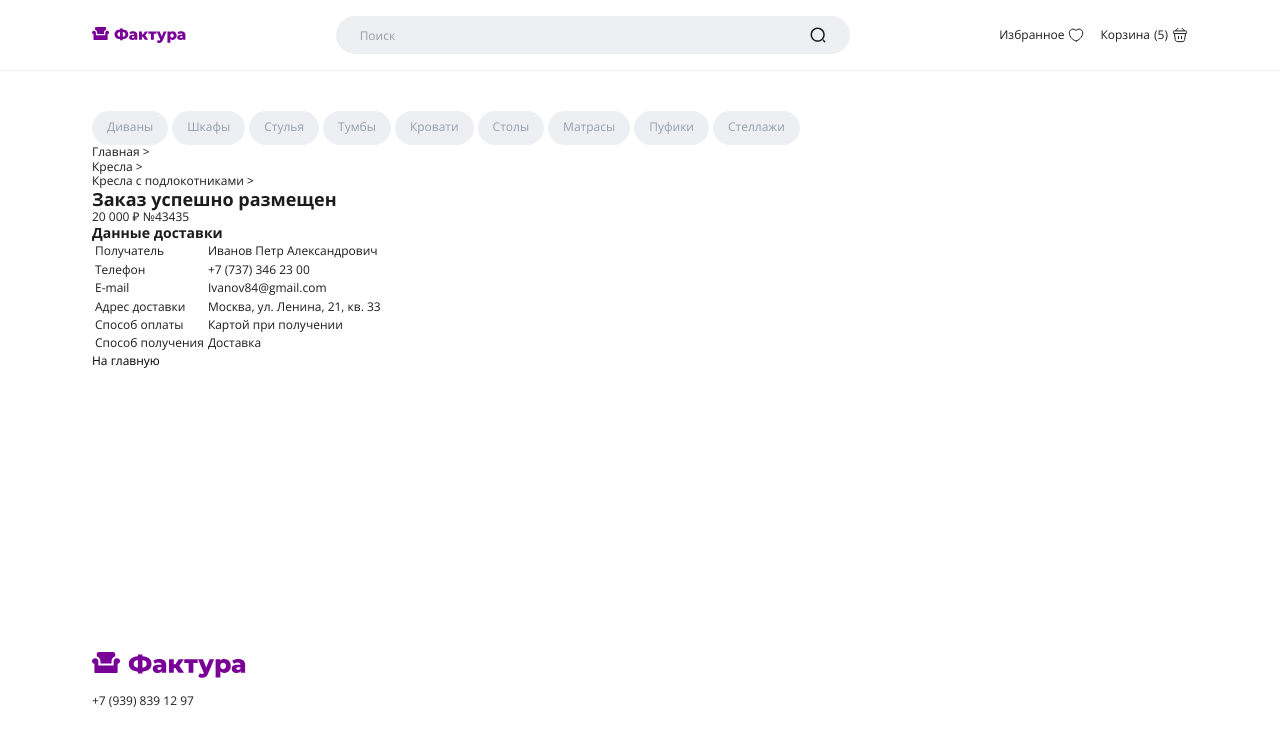
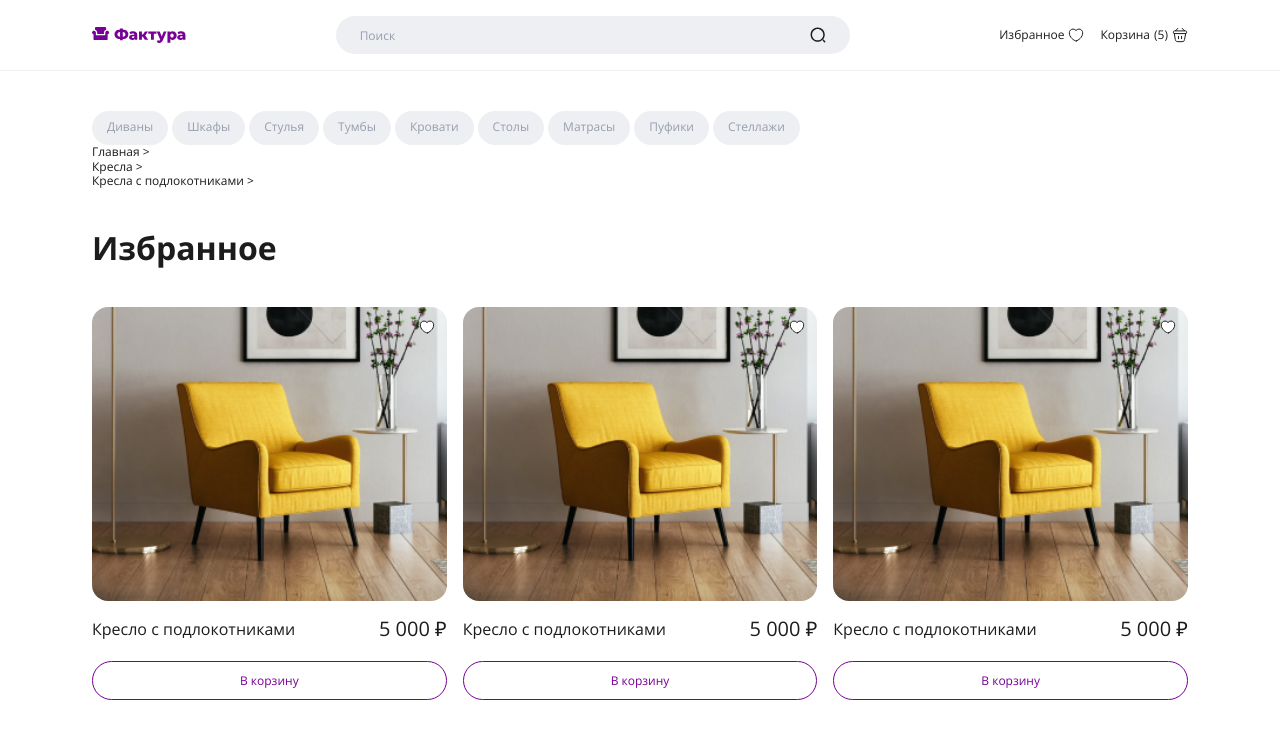
Before and after one commit to PesukarhuTG/store-faktura, a website built with Vite: page index.html in a window 1280 px wide. Shown: the top 752 px of the page. Built offline with nearby package versions, Linux system fonts and the light colour scheme.

Commit message:
feat: add goods and card styles

```diff
--- a/index.html
+++ b/index.html
@@ -109,22 +109,24 @@
       </div>
     </div>
 
-    <section class="goods" hidden>
+    <section class="goods">
       <div class="container">
         <h2 class="goods__title">Избранное</h2>
 
         <ul class="goods__list">
           <li class="goods__item">
             <article class="goods__card card">
-              <a class="card__link" href="/product">
+              <a class="card__link card__link_img" href="/product">
                 <img class="card__image" src="/img/photo.png"
                   alt="Картинка продукта">
               </a>
+              <div class="card__info">
                 <h3 class="card__title">
                   <a class="card__link" href="/product">Кресло с
                     подлокотниками</a>
                 </h3>
                 <span class="card__price">5&nbsp;000&nbsp;₽</span>
+              </div>
               <button class="card__btn" type="button">В корзину</button>
               <button class="card__favourite" type="button">
                 <svg class="icon" width="16" height="16">
@@ -135,15 +137,17 @@
           </li>
           <li class="goods__item">
             <article class="goods__card card">
-              <a class="card__link" href="/product">
+              <a class="card__link card__link_img" href="/product">
                 <img class="card__image" src="/img/photo.png"
                   alt="Картинка продукта">
               </a>
+              <div class="card__info">
                 <h3 class="card__title">
                   <a class="card__link" href="/product">Кресло с
                     подлокотниками</a>
                 </h3>
                 <span class="card__price">5&nbsp;000&nbsp;₽</span>
+              </div>
               <button class="card__btn" type="button">В корзину</button>
               <button class="card__favourite" type="button">
                 <svg class="icon" width="16" height="16">
@@ -154,15 +158,17 @@
           </li>
           <li class="goods__item">
             <article class="goods__card card">
-              <a class="card__link" href="/product">
+              <a class="card__link card__link_img" href="/product">
                 <img class="card__image" src="/img/photo.png"
                   alt="Картинка продукта">
               </a>
+              <div class="card__info">
                 <h3 class="card__title">
                   <a class="card__link" href="/product">Кресло с
                     подлокотниками</a>
                 </h3>
                 <span class="card__price">5&nbsp;000&nbsp;₽</span>
+              </div>
               <button class="card__btn" type="button">В корзину</button>
               <button class="card__favourite" type="button">
                 <svg class="icon" width="16" height="16">
@@ -173,15 +179,17 @@
           </li>
           <li class="goods__item">
             <article class="goods__card card">
-              <a class="card__link" href="/product">
+              <a class="card__link card__link_img" href="/product">
                 <img class="card__image" src="/img/photo.png"
                   alt="Картинка продукта">
               </a>
+              <div class="card__info">
                 <h3 class="card__title">
                   <a class="card__link" href="/product">Кресло с
                     подлокотниками</a>
                 </h3>
                 <span class="card__price">5&nbsp;000&nbsp;₽</span>
+              </div>
               <button class="card__btn" type="button">В корзину</button>
               <button class="card__favourite" type="button">
                 <svg class="icon" width="16" height="16">
@@ -443,7 +451,7 @@
       </div>
     </section>
 
-    <section class="order">
+    <section class="order" hidden>
       <div class="container">
         <h2 class="order__title">Заказ успешно размещен</h2>
 
--- a/styles/card.scss
+++ b/styles/card.scss
@@ -1,19 +1,76 @@
 .card {
+  position: relative;
+
+  &__info {
+    @media (min-width: 580px) {
+      display: flex;
+      justify-content: space-between;
+      gap: 5px;
+      margin-bottom: 20px;
+    }
+  }
+
   &__link {
+    &_img {
+      display: block;
+      margin-bottom: 12px;
+
+      @media (min-width: 580px) {
+        margin-bottom: 16px;
+      }
+    }
   }
 
   &__image {
+    width: 100%;
+    object-fit: cover;
+    border-radius: 16px;
   }
 
   &__title {
+    margin-bottom: 4px;
+    font-size: 12px;
+    font-weight: 400;
+
+    @media (min-width: 580px) {
+      padding-top: 3px;
+      margin-bottom: 0;
+      font-size: 16px;
+    }
   }
 
   &__price {
+    display: inline-block;
+    margin-bottom: 12px;
+    font-size: 16px;
+
+    @media (min-width: 580px) {
+      margin-bottom: 0;
+      font-size: 20px;
+    }
   }
 
   &__btn {
+    display: block;
+    width: 100%;
+    padding: 12px 24px;
+    font-size: 12px;
+    font-weight: 400;
+    border-radius: 32px;
+    color: #780096;
+    border: 1px solid #780096;
+    cursor: pointer;
+    transition: 0.3s all;
+
+    &:hover {
+      color: #fff;
+      background-color: #780096;
+    }
   }
 
   &__favourite {
+    position: absolute;
+    top: 12px;
+    right: 12px;
   }
 }
--- a/styles/default.scss
+++ b/styles/default.scss
@@ -56,6 +56,11 @@ body {
 
 main {
   flex-grow: 1; /*fix footer to bottom*/
+  padding-bottom: 80px;
+
+  @media (min-width: 580px) {
+    padding-bottom: 100px;
+  }
 }
 
 img,
--- a/styles/goods.scss
+++ b/styles/goods.scss
@@ -1,13 +1,42 @@
 .goods {
+  padding-top: 24px;
+
+  @media (min-width: 580px) {
+    padding-top: 32px;
+  }
+
+  @media (min-width: 820px) {
+    padding-top: 40px;
+  }
+
   &__title {
+    margin-bottom: 24px;
+    font-size: 24px;
+    font-weight: 700;
+
+    @media (min-width: 580px) {
+      margin-bottom: 32px;
+      font-size: 32px;
+    }
+
+    @media (min-width: 820px) {
+      margin-bottom: 40px;
+    }
   }
 
   &__list {
-  }
+    display: grid;
+    gap: 50px 8px;
+    grid-template-columns: repeat(auto-fit, minmax(140px, 1fr));
 
-  &__item {
-  }
+    @media (min-width: 580px) {
+      grid-template-columns: repeat(auto-fit, minmax(230px, 1fr));
+      gap: 65px 10px;
+    }
 
-  &__card {
+    @media (min-width: 820px) {
+      grid-template-columns: repeat(auto-fit, minmax(302px, 1fr));
+      gap: 80px 16px;
+    }
   }
 }
```
Lines whose indentation alone changed are shown as unchanged.
